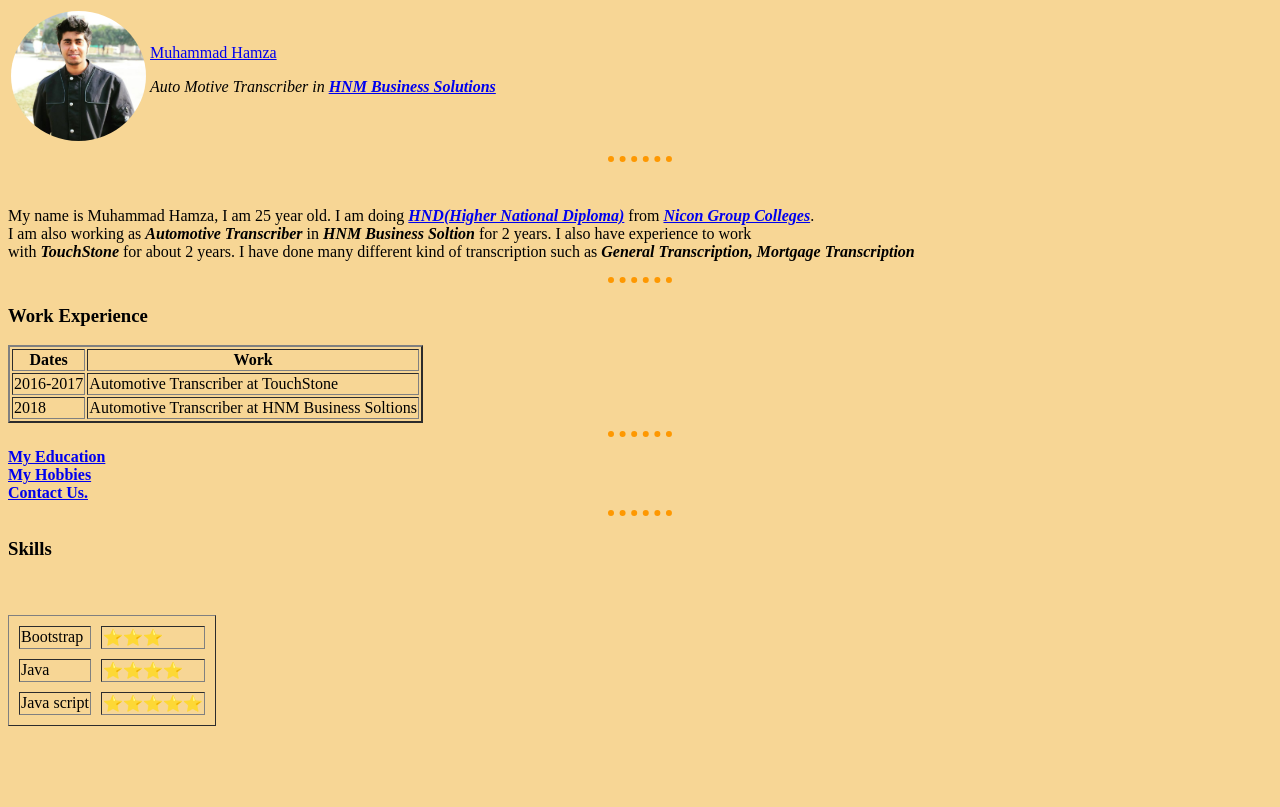
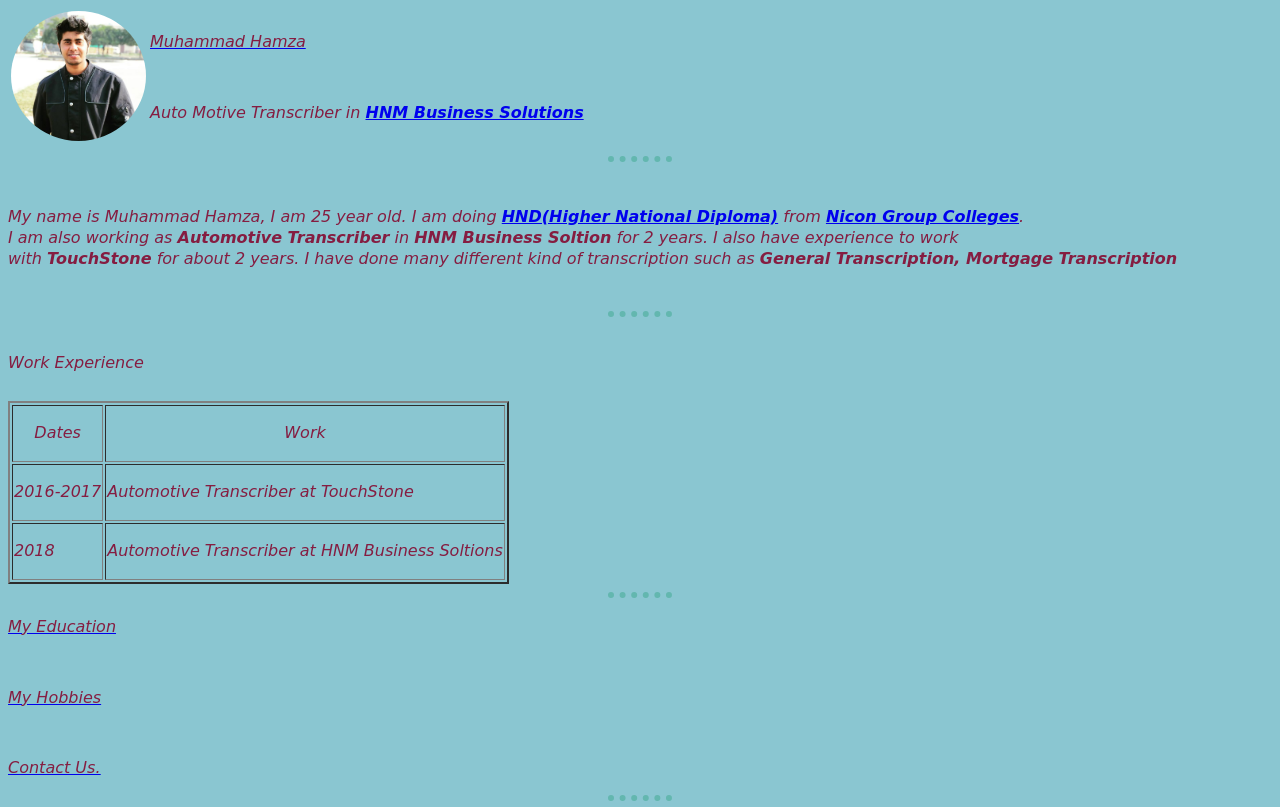
Before and after one commit to Hamzaqurashii/CV, a plain HTML site: page index.html in a window 1280 px wide. Shown: the top 807 px of the page. Drawn offline with Linux system fonts and the light colour scheme.

Commit message:
Add files via upload

```diff
--- a/index.html
+++ b/index.html
@@ -7,16 +7,36 @@
 
   <style>
     body{
-      background-color: #f7d695;
+      background-color: #8ac6d1;
     }
     hr{
       border:none;
- border-top:0.5px dotted #fe9801;
- background-color: #f7d695;
+ border-top:0.5px dotted #63b7af;
+ background-color: #8ac6d1;
  width:5%;
  border-width: 6.5px;
     }
+p{
+  color: #851d41;
+  font: italic 16px cursive;
+  line-height: 130%;
+}
+h1{
+  color: #851d41;
+  font: italic 16px cursive;
+  line-height: 50%;
 
+h2{
+}
+  color: #851d41;
+  font: italic 16px cursive;
+  line-height: 50%;
+}
+h3{
+  color: #851d41;
+  font: italic 16px cursive;
+  line-height: 50%;
+}
     img{
       width: 135px;
     height: 130px;
@@ -34,7 +54,7 @@
       <td><img src="image.jpg" alt="Muhammad Hamza's Profile Pics"></td>
 
       <td>
-        <a href="https://www.facebook.com/profile.php?id=100009897048709">Muhammad Hamza</a><br>
+        <a href="https://www.facebook.com/profile.php?id=100009897048709"><p>Muhammad Hamza</p></a><br>
           <p><i>Auto Motive Transcriber in <strong><a href="https://www.facebook.com/hnmbiz">HNM Business Solutions</a></strong></i></p>
 
       </td>
@@ -49,14 +69,16 @@
     <i><b>TouchStone</b></i> for about 2 years. I have done many different kind of transcription such as <i><b> General Transcription,
         Mortgage Transcription</b></i>
   </p>
-  <hr size="5" noshade>
-  <h3 >Work Experience</h3>
+  <br>
+  <hr>
+  <br>
+  <h3 >Work Experience</h3><br>
   </tr>
   <table border="2">
     <thead>
       <tr>
-        <th>Dates</th>
-        <th>Work</th>
+        <th><p>Dates</p></th>
+        <th><p>Work</p></th>
       </tr>
     </thead>
     <tbody>
@@ -66,19 +88,19 @@
 
     </tfoot>
     <tr>
-      <td>2016-2017</td>
-      <td>Automotive Transcriber at TouchStone</td>
+      <td><p>2016-2017</p></td>
+      <td><p>Automotive Transcriber at TouchStone</p></td>
     <tr>
-      <td>2018</td>
-      <td>Automotive Transcriber at HNM Business Soltions</td>
+      <td><p>2018</p></td>
+      <td><p>Automotive Transcriber at HNM Business Soltions</p></td>
     </tr>
   </table>
   <hr size="5" noshade>
-  <a href="My Education.html"><b>My Education</b></a>
+  <a href="My Education.html"><b><p>My Education</p></b></a>
   <br>
-  <a href="My Hobbies.html"><b>My Hobbies</b></a>
+  <a href="My Hobbies.html"><b><p>My Hobbies</p></b></a>
   <br>
-  <a href="Contact me.html"><b><u>Contact Us.</u></b></a>
+  <a href="Contact me.html"><b><u><p>Contact Us.</p></u></b></a>
   <hr size="5" noshade>
   <h3>Skills</h3>
   <table border="1" cellspacing="10">
```
